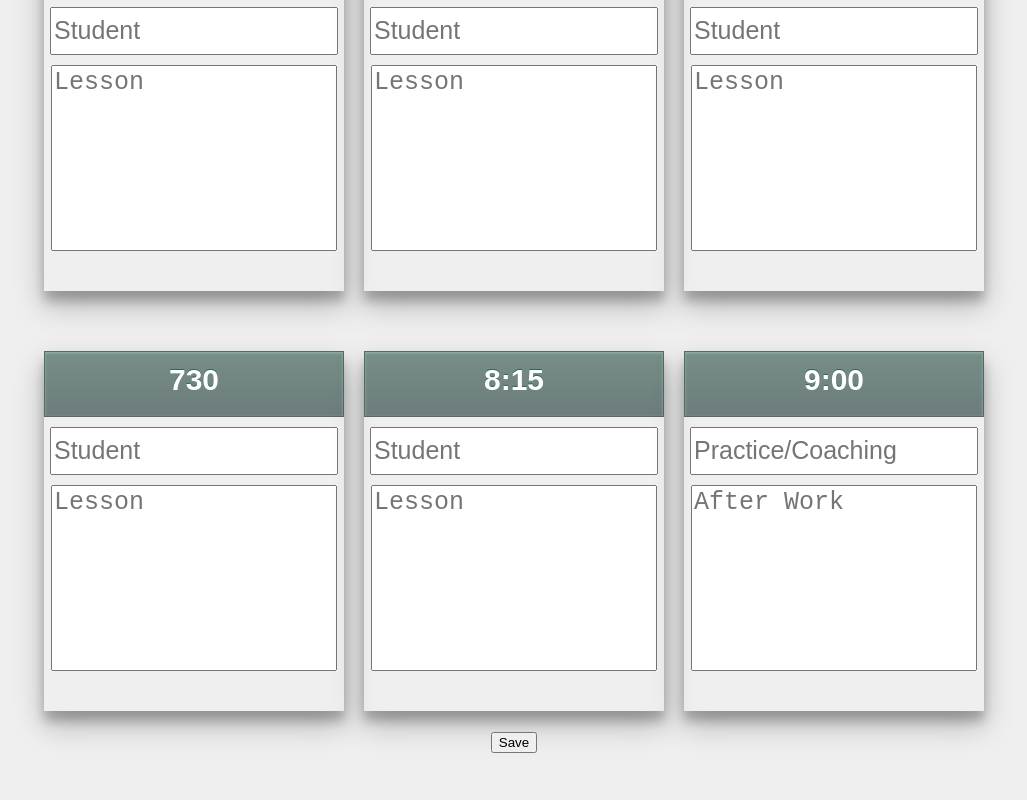
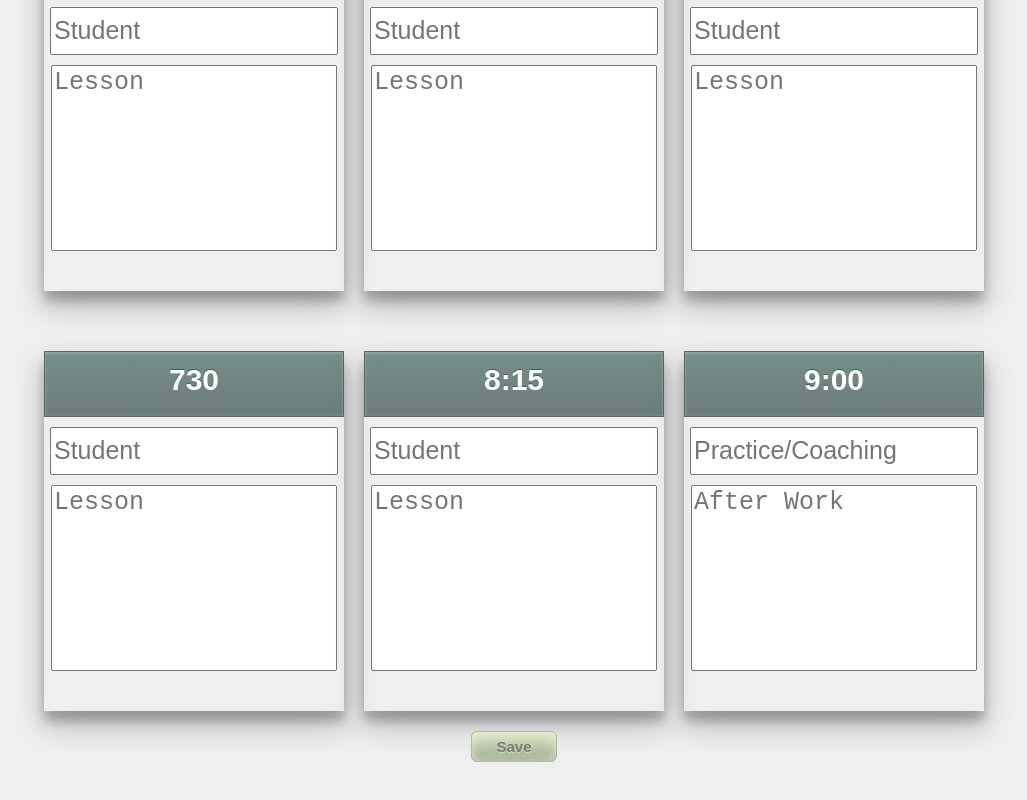
Before and after one commit to wuzzlefump/Dance-Schedule, a React (Create React App) app: page / in a window 1280 px wide. Shown: the part 1501-2301 px from the top of the page, without its empty margins (126-1153 px from the left). Built offline with nearby package versions, Linux system fonts and the light colour scheme.

Commit message:
ready for deployment

```diff
--- a/package.json
+++ b/package.json
@@ -1,5 +1,6 @@
 {
   "name": "dance-schedule",
+  "homepage": "http://wuzzlefump.github.io/dance-schedule",
   "version": "0.1.0",
   "private": true,
   "dependencies": {
@@ -7,6 +8,7 @@
     "@testing-library/react": "^11.1.0",
     "@testing-library/user-event": "^12.1.10",
     "formik": "^2.2.7",
+    "gh-pages": "^3.1.0",
     "react": "^17.0.2",
     "react-clock": "^3.0.0",
     "react-dom": "^17.0.2",
@@ -15,6 +17,8 @@
     "web-vitals": "^1.0.1"
   },
   "scripts": {
+    "predeploy":"yarn build",
+    "deploy":"gh-pages -d build",
     "start": "react-scripts start",
     "build": "react-scripts build",
     "test": "react-scripts test",
--- a/src/App.css
+++ b/src/App.css
@@ -9,6 +9,31 @@ body{
   padding-block-end: 100px;
 
 }
+.footer button {
+	box-shadow:inset 0px 0px 14px -3px #f2fadc;
+	background:linear-gradient(to bottom, #dbe6c4 5%, #9ba892 100%);
+	background-color:#dbe6c4;
+	border-radius:6px;
+	border:1px solid #b2b8ad;
+	display:inline-block;
+	cursor:pointer;
+	color:#757d6f;
+	font-family:Arial;
+	font-size:15px;
+	font-weight:bold;
+	padding:6px 24px;
+	text-decoration:none;
+	text-shadow:0px 1px 0px #ced9bf;
+}
+.footer button:hover {
+	background:linear-gradient(to bottom, #9ba892 5%, #dbe6c4 100%);
+	background-color:#9ba892;
+}
+.footer button:active {
+	position:relative;
+	top:1px;
+}
+
 
 @media screen and (min-width: 760px) {
   .scheduleContainer {
```
Also changed, not shown: 1 other file (tests, documents, lock files or other folders).
